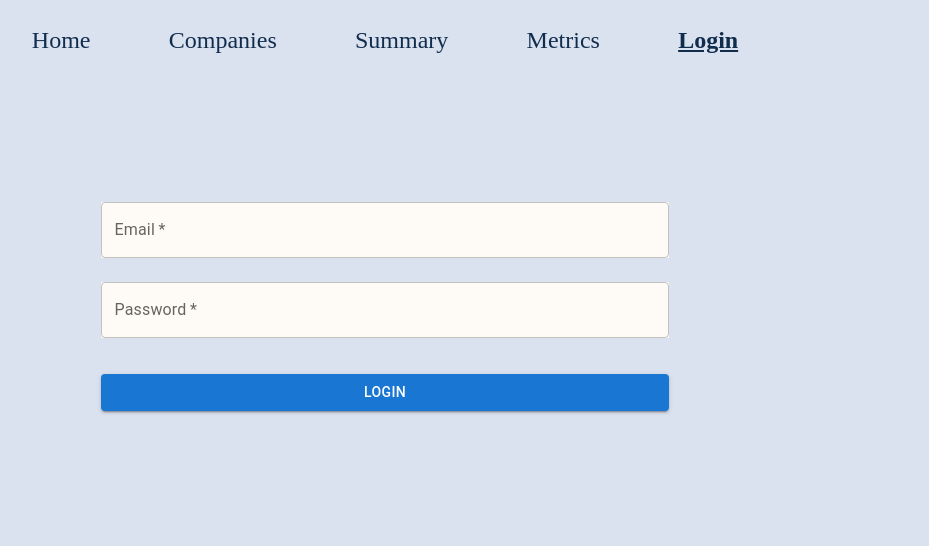
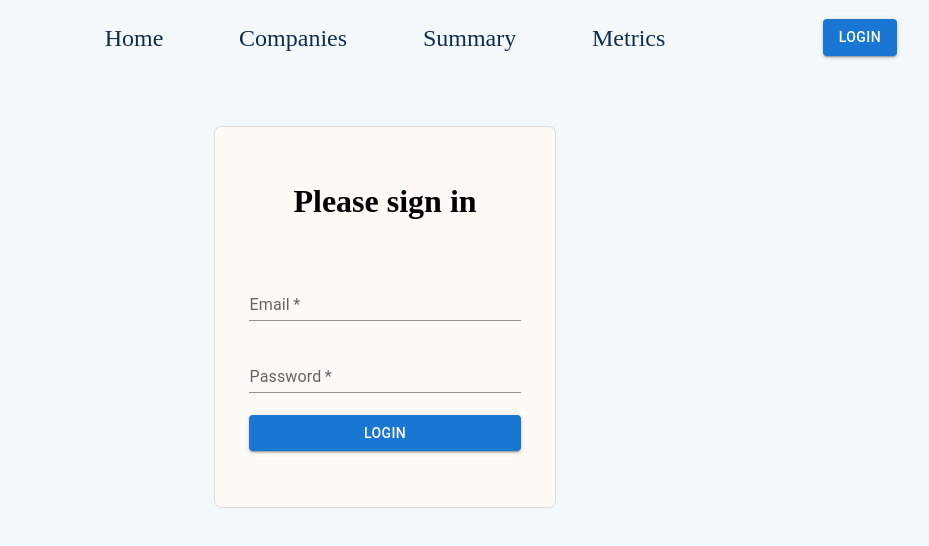
Before and after one commit to gshawnr/react_fin_trade, a React (Create React App) app: page /login in a window 1280 px wide. Shown: the top 546 px of the page, without its empty margins (255-1184 px from the left). Built offline with nearby package versions, Linux system fonts and the light colour scheme; no server answers.

Commit message:
refactor company screen and add modal for company addition

```diff
--- /dev/null
+++ b/src/components/AddCompanyModal.jsx
@@ -0,0 +1,77 @@
+import React, { useState } from "react";
+import { FormControl, TextField } from "@mui/material";
+import Box from "@mui/material/Box";
+import Button from "@mui/material/Button";
+import Typography from "@mui/material/Typography";
+import Modal from "@mui/material/Modal";
+import AddCircleIcon from "@mui/icons-material/AddCircle";
+
+import beApi from "../api/beApi";
+
+const style = {
+  position: "absolute",
+  top: "50%",
+  left: "50%",
+  transform: "translate(-50%, -50%)",
+  width: 600,
+  bgcolor: "background.paper",
+  border: "2px solid #000",
+  boxShadow: 24,
+  p: 4,
+};
+
+export default function AddCompanyModal({ setRefreshData, displayModal }) {
+  const [open, setOpen] = useState(false);
+  const [tickerInput, setTickerInput] = useState("");
+  const handleOpen = () => setOpen(true);
+
+  const handleClose = () => {
+    setTickerInput("");
+    setRefreshData(true);
+    setOpen(false);
+  };
+
+  const onTickerSubmit = async () => {
+    try {
+      await beApi.get(`/annual/${tickerInput}`);
+      setTickerInput("");
+      handleClose();
+    } catch (err) {
+      console.log("unable to add company", err);
+    }
+  };
+
+  return (
+    <div style={{ display: "flex" }}>
+      <AddCircleIcon
+        sx={{ alignSelf: "center", display: displayModal ? "" : "none" }}
+        color="primary"
+        onClick={handleOpen}
+        fontSize="large"
+      />
+      <Modal
+        open={open}
+        onClose={handleClose}
+        aria-labelledby="modal-modal-title"
+        aria-describedby="modal-modal-description"
+      >
+        <Box sx={style}>
+          <Typography id="modal-modal-title" variant="h6" component="h2">
+            Add a Company
+          </Typography>
+          <FormControl fullWidth sx={{ width: "100%" }}>
+            <TextField
+              label="Ticker"
+              margin="normal"
+              value={tickerInput}
+              onChange={(e) => setTickerInput(e.target.value)}
+            />
+            <Button variant="contained" onClick={onTickerSubmit}>
+              Add Company
+            </Button>
+          </FormControl>
+        </Box>
+      </Modal>
+    </div>
+  );
+}
--- a/src/components/App.css
+++ b/src/components/App.css
@@ -5,8 +5,7 @@
 }
 
 body {
-  background-color: #dbe2ef;
-  /* margin: 0 auto; */
+  background-color: #f3f9fb;
   min-height: 100vh;
   max-height: 90vh;
   min-height: 90vh;
--- a/src/components/Nav.css
+++ b/src/components/Nav.css
@@ -1,6 +1,6 @@
 nav {
   padding: 1% 0;
-  justify-content: center;
+  justify-content: space-around;
 }
 
 .hamburger {
@@ -30,11 +30,11 @@ a:hover {
 
 @media (max-width: 700px) {
   nav {
-    /* display: none; */
+    display: none;
   }
 }
 
-@media (max-width: 700px) {
+@media (max-width: 960px) {
   nav {
     justify-content: start;
     margin: 5%;
--- a/src/components/Nav.jsx
+++ b/src/components/Nav.jsx
@@ -1,11 +1,15 @@
 import React, { useState, useEffect } from "react";
+import { useNavigate } from "react-router-dom";
+import { Button } from "@mui/material";
 import { useLocation, Link } from "react-router-dom";
+
 import "./Nav.css";
 
 function Nav() {
   const [activePath, setActivePath] = useState("");
   const [navlinksClass, setNavlinksClass] = useState("navlinks");
   let location = useLocation();
+  let navigate = useNavigate();
 
   useEffect(() => {
     const { pathname = null } = location;
@@ -17,7 +21,6 @@ function Nav() {
     { name: "Companies", path: "/company" },
     { name: "Summary", path: "/summary" },
     { name: "Metrics", path: "/metric" },
-    { name: "Login", path: "/login" },
   ];
 
   const navExpand = (e) => {
@@ -37,6 +40,7 @@ function Nav() {
         <div className={navlinksClass}>
           {links.map((thisLink) => (
             <Link
+              variant="contained"
               key={thisLink.name}
               className={activePath === thisLink.path ? "active-link" : ""}
               to={thisLink.path}
@@ -46,6 +50,11 @@ function Nav() {
           ))}
         </div>
       </div>
+      <div style={{ position: "absolute", right: "10%" }}>
+        <Button variant="contained" onClick={(e) => navigate("/login")}>
+          Login
+        </Button>
+      </div>
     </nav>
   );
 }
--- a/src/screens/Company.jsx
+++ b/src/screens/Company.jsx
@@ -1,5 +1,4 @@
-import React, { useEffect, useContext, useState } from "react";
-import { FormControl, TextField, Button } from "@mui/material";
+import React, { useContext } from "react";
 
 import { Context as AuthContext } from "../context/authContext";
 import DataTable from "../components/Table";
@@ -8,8 +7,6 @@ import beApi from "../api/beApi";
 
 function Company() {
   const { state: authState } = useContext(AuthContext);
-  const [companyInput, setCompanyInput] = useState("");
-  const [refreshData, setRefreshData] = useState(false);
 
   const fetchData = async (params) => {
     try {
@@ -47,15 +44,6 @@ function Company() {
     }
   };
 
-  const addCompany = async () => {
-    try {
-      await beApi.get(`/annual/${companyInput}`);
-      setCompanyInput("");
-      setRefreshData(!refreshData);
-    } catch (err) {
-      console.log("unable to add company", err);
-    }
-  };
   return (
     <div style={{ display: "flex", justifyContent: "space-around" }}>
       <div style={{ width: "70%" }}>
@@ -66,21 +54,9 @@ function Company() {
           getPageOfData={fetchData}
           primaryKeyName="ticker"
           tableTitle="Company Directory"
-          refreshData={refreshData}
+          displayAddBtn
         />
       </div>
-      <FormControl sx={{ width: "15%" }}>
-        <TextField
-          label="Add Company"
-          required
-          margin="normal"
-          value={companyInput}
-          onChange={(e) => setCompanyInput(e.target.value)}
-        />
-        <Button variant="contained" onClick={addCompany}>
-          Add Company
-        </Button>
-      </FormControl>
     </div>
   );
 }
--- a/src/screens/Home.jsx
+++ b/src/screens/Home.jsx
@@ -1,11 +1,12 @@
 import React, { useContext } from "react";
+
 import { Context as AuthContext } from "../context/authContext";
 
 import "./Home.css";
 
 const Home = () => {
   const { state: authState } = useContext(AuthContext);
-  return <h1>Home page</h1>;
+  return <h1>Home</h1>;
 };
 
 export default Home;
--- a/src/screens/Login.css
+++ b/src/screens/Login.css
@@ -1,3 +1,15 @@
-.loginScreen {
-  margin: 10% 25%;
+.loginForm {
+  text-align: center;
+  border-radius: 2%;
+  border-color: #dddddd;
+  border-style: solid;
+  border-width: 1px;
+  background-color: #fefbf6;
+  padding: 3%;
+  margin: 5% 35%;
 }
+
+.loginFormControl {
+  display: flex;
+  justify-content: center;
+}
--- a/src/screens/Login.jsx
+++ b/src/screens/Login.jsx
@@ -12,13 +12,15 @@ const Login = () => {
   const [password, setPassword] = useState("");
 
   return (
-    <div className="loginScreen">
-      <FormControl fullWidth>
+    <div className="loginForm">
+      <h1 style={{}}>Please sign in</h1>
+      <div className="loginFormControl">
+        <FormControl fullWidth margin="normal">
           <TextField
             label="Email"
             required
-          background="red"
             margin="normal"
+            variant="standard"
             value={email}
             onChange={(e) => setEmail(e.target.value)}
             error={authState.errorMessage ? true : false}
@@ -26,8 +28,9 @@ const Login = () => {
           <TextField
             label="Password"
             required
+            margin="normal"
+            variant="standard"
             value={password}
-          margin="normal"
             onChange={(e) => setPassword(e.target.value)}
             type="password"
             error={authState.errorMessage ? true : false}
@@ -41,6 +44,7 @@ const Login = () => {
           </Button>
         </FormControl>
       </div>
+    </div>
   );
 };
 
--- a/src/screens/Metric.jsx
+++ b/src/screens/Metric.jsx
@@ -73,6 +73,7 @@ function Metric() {
         getPageOfData={fetchData}
         primaryKeyName="ticker_year"
         tableTitle="Key Financial Metrics"
+        displayAddBtn={false}
       />
     );
   }
```
Also changed, not shown: src/components/Table.jsx (+16 -27 lines). Lines whose indentation alone changed are shown as unchanged.
